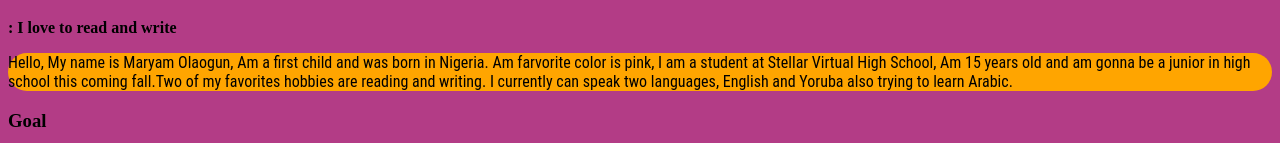
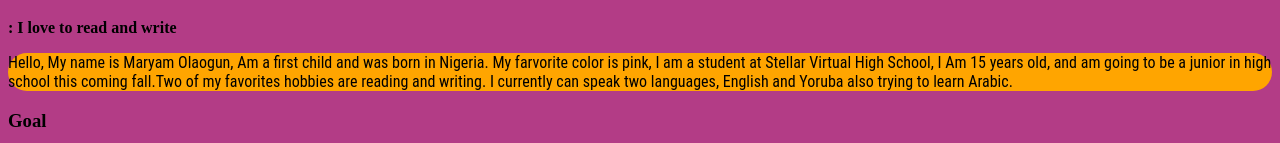
Before and after one commit to Maryamonline/MaryamWebsite, a plain HTML site: page index.html in a window 1280 px wide. Shown: the part 484-627 px from the top of the page. Drawn offline with Linux system fonts and the light colour scheme.

Commit message:
Update index.html

```diff
--- a/index.html
+++ b/index.html
@@ -31,7 +31,7 @@
   </body>
 
 
-  Bio:Am a first child and was born in Nigeria.
+  Bio: Am a first child and was born in Nigeria.
   <h1>Accomplishment</h1>
   <h3>I am a student at Texas Virtual High School</h3>
   <h4>Am 15 and gonna be a junior in the fall</h4>
@@ -39,7 +39,7 @@
   <strong>: I love to read and write</strong>
   <p>
     Hello, My name is Maryam Olaogun, Am a first child and was born in Nigeria.
-    Am farvorite color is pink, I am a student at Stellar Virtual High School, Am 15 years old and am gonna be a junior in high school this coming fall.Two of my favorites hobbies are reading and writing. I currently can speak two languages, English and Yoruba also trying to learn Arabic.
+    My farvorite color is pink, I am a student at Stellar Virtual High School, I Am 15 years old, and am going to be a junior in high school this coming fall.Two of my favorites hobbies are reading and writing. I currently can speak two languages, English and Yoruba also trying to learn Arabic.
   </p>
   <h3>Goal</h3>
   <pre>
```
